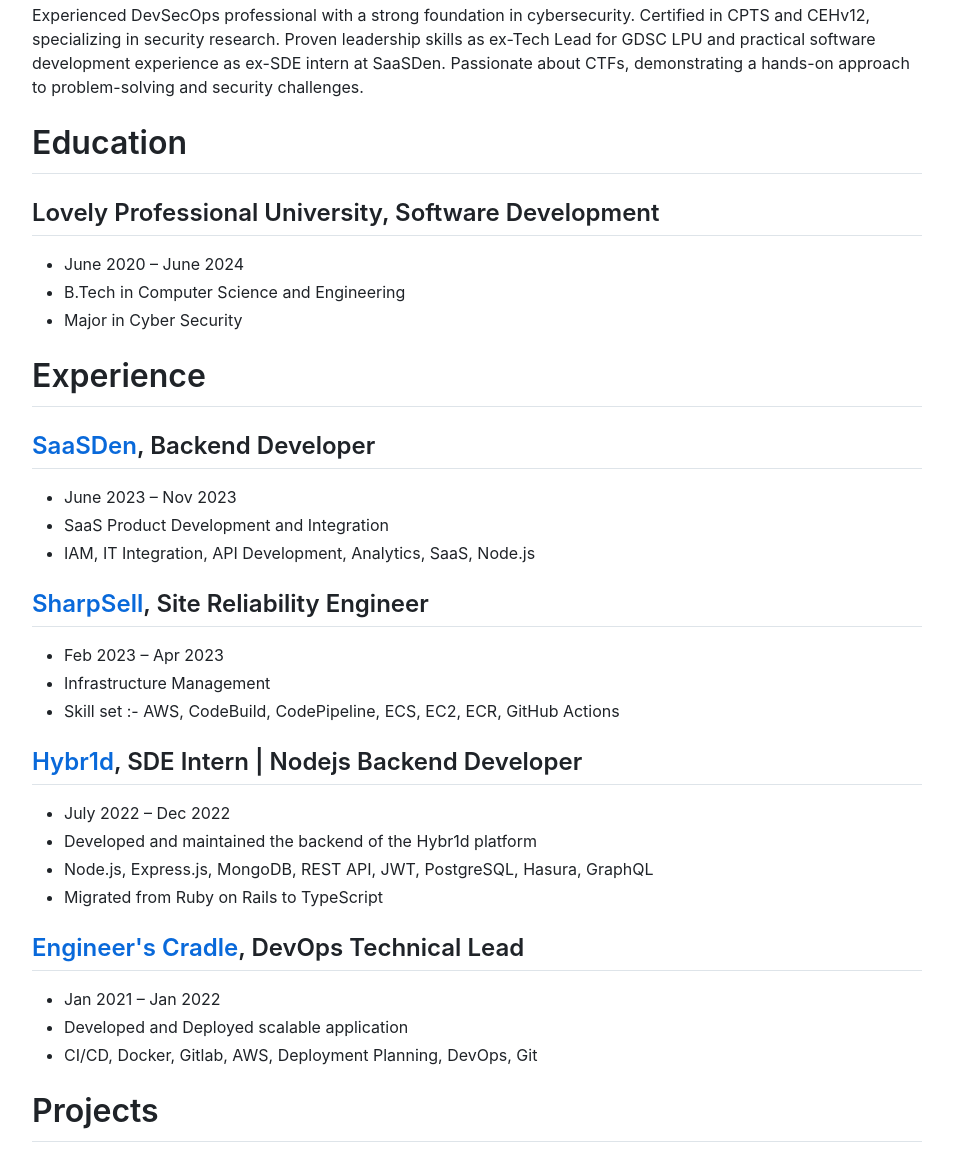
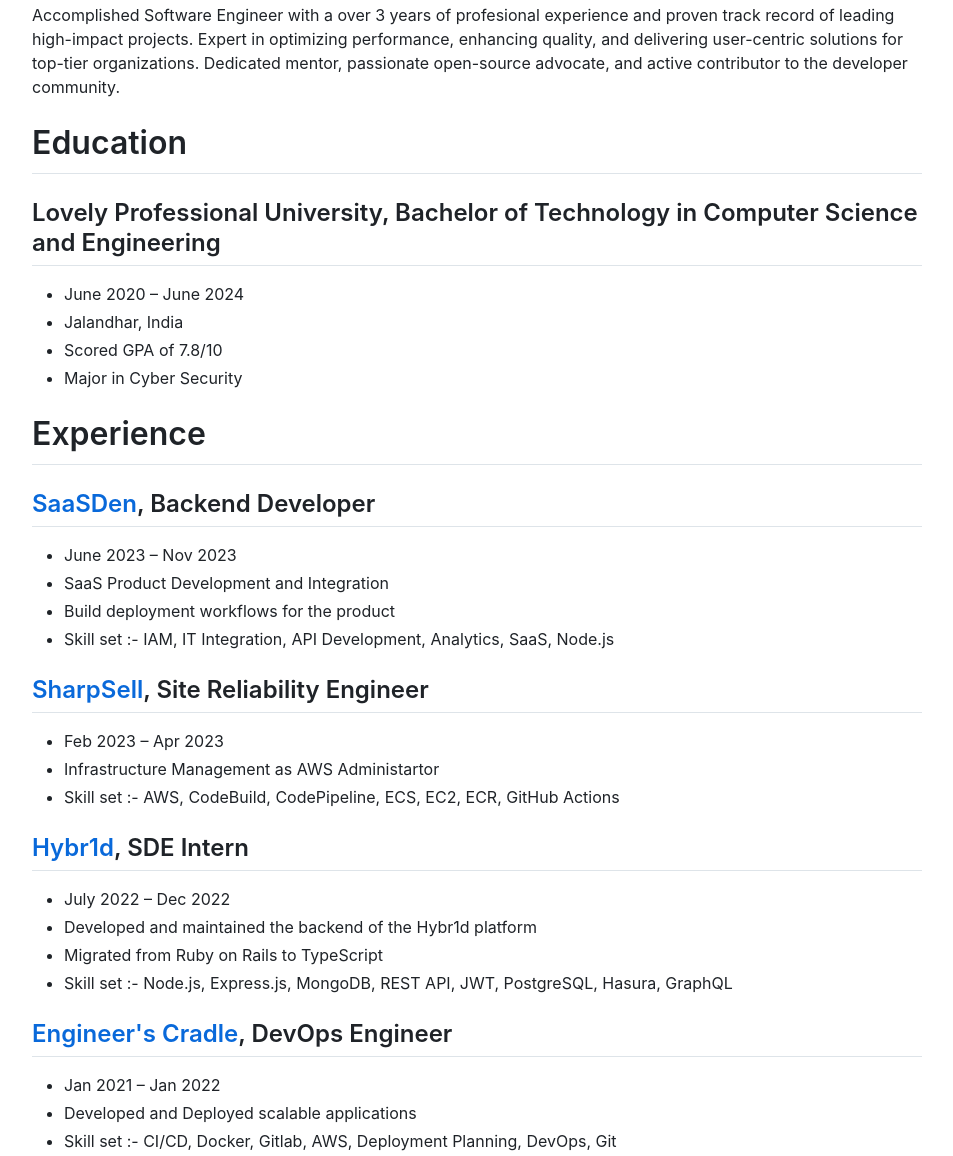
Before and after one commit to BRAVO68WEB/Cv, a plain HTML site: page docs/index.html in a window 1280 px wide. Shown: the part 343-1499 px from the top of the page, without its empty margins (163-1116 px from the left). Drawn offline with nearby package versions, Linux system fonts and the light colour scheme.

Commit message:
Add release 1.0.3

```diff
--- a/docs/index.html
+++ b/docs/index.html
@@ -40,12 +40,13 @@
         <li>GitHub: <a href="https://github.com/bravo68web">bravo68web</a></li>
         </ul>
         <h1>Summary</h1>
-        <p>Experienced DevSecOps professional with a strong foundation in cybersecurity. Certified in CPTS and CEHv12, specializing in security research. Proven leadership skills as ex-Tech Lead for GDSC LPU and practical software development experience as ex-SDE intern at SaaSDen. Passionate about CTFs, demonstrating a hands-on approach to problem-solving and security challenges.</p>
+        <p>Accomplished Software Engineer with a over 3 years of profesional experience  and proven track record of leading high-impact projects. Expert in optimizing performance, enhancing quality, and delivering user-centric solutions for top-tier organizations. Dedicated mentor, passionate open-source advocate, and active contributor to the developer community.</p>
         <h1>Education</h1>
-        <h2>Lovely Professional University, Software Development</h2>
+        <h2>Lovely Professional University, Bachelor of Technology in Computer Science and Engineering</h2>
         <ul>
         <li>June 2020 – June 2024</li>
-        <li>B.Tech in Computer Science and Engineering</li>
+        <li>Jalandhar, India</li>
+        <li>Scored GPA of 7.8/10</li>
         <li>Major in Cyber Security</li>
         </ul>
         <h1>Experience</h1>
@@ -53,32 +54,34 @@
         <ul>
         <li>June 2023 – Nov 2023</li>
         <li>SaaS Product Development and Integration</li>
-        <li>IAM, IT Integration, API Development, Analytics, SaaS, Node.js</li>
+        <li>Build deployment workflows for the product</li>
+        <li>Skill set :- IAM, IT Integration, API Development, Analytics, SaaS, Node.js</li>
         </ul>
         <h2><a href="https://sharpsell.ai">SharpSell</a>, Site Reliability Engineer</h2>
         <ul>
         <li>Feb 2023 – Apr 2023</li>
-        <li>Infrastructure Management</li>
+        <li>Infrastructure Management as AWS Administartor</li>
         <li>Skill set :- AWS, CodeBuild, CodePipeline, ECS, EC2, ECR, GitHub Actions</li>
         </ul>
-        <h2><a href="https://zenadmin.io">Hybr1d</a>, SDE Intern | Nodejs Backend Developer</h2>
+        <h2><a href="https://zenadmin.io">Hybr1d</a>, SDE Intern</h2>
         <ul>
         <li>July 2022 – Dec 2022</li>
         <li>Developed and maintained the backend of the Hybr1d platform</li>
-        <li>Node.js, Express.js, MongoDB, REST API, JWT, PostgreSQL, Hasura, GraphQL</li>
         <li>Migrated from Ruby on Rails to TypeScript</li>
+        <li>Skill set :- Node.js, Express.js, MongoDB, REST API, JWT, PostgreSQL, Hasura, GraphQL</li>
         </ul>
-        <h2><a href="https://engineerscradle.com">Engineer's Cradle</a>, DevOps Technical Lead</h2>
+        <h2><a href="https://engineerscradle.com">Engineer's Cradle</a>, DevOps Engineer</h2>
         <ul>
         <li>Jan 2021 – Jan 2022</li>
-        <li>Developed and Deployed scalable application</li>
-        <li>CI/CD, Docker, Gitlab, AWS, Deployment Planning, DevOps, Git</li>
+        <li>Developed and Deployed scalable applications</li>
+        <li>Skill set :- CI/CD, Docker, Gitlab, AWS, Deployment Planning, DevOps, Git</li>
         </ul>
         <h1>Projects</h1>
         <h2><a href="https://github.com/BRAVO68WEB/pacsearch">Pacsearch</a></h2>
         <ul>
         <li>June 2024</li>
         <li>Pacman Package Finder</li>
+        <li>Indexed over 120,000 packages</li>
         <li>Tech Stack: Next.js, TypeScript, TailwindCSS, Rust, Github Actions, GraphQL, PostgreSQL</li>
         </ul>
         <h2><a href="https://github.com/BRAVO68WEB/zer0bin">Zer0bin</a></h2>
@@ -102,6 +105,7 @@
         <h2><a href="https://github.com/TheNestDevs/synode">Synode</a></h2>
         <ul>
         <li>June 2024</li>
+        <li>Won 2nd place in HackForBengal 2024</li>
         <li>Synode (pronounced sai-node) is payment app from the future, to unplug and pay. </li>
         <li>Tech Stack: TypeScript, AVAX Blockchain, Flutter, Dart, AWS, Cloudflare</li>
         </ul>
@@ -114,14 +118,14 @@
         <ul>
         <li>July 2024</li>
         </ul>
-        <h1>Technologies</h1>
+        <h1>Skills</h1>
         <ul>
         <li>Web Development: HTML, CSS, JavaScript, Node.js, Express.js, React.js, Next.js</li>
         <li>Programming: Python, JavaScript, TypeScript, C++, Rust, Go, Shell</li>
         <li>Databases: PostgreSQL, SQLite, Redis, MySQL, MongoDB</li>
         <li>Tools: Postman, Vim, VS Code, Git, GitHub, Nginx</li>
         <li>DevOps: AWS, Heroku, Netlify, Vercel, DigitalOcean, Google Cloud, Azure, GitHub Actions, CodeBuild, CodePipeline, ECS, EC2, ECR, GCP, Azure</li>
-        <li>Security: CEHv12, CPTS, Security Researcher, CTF Player, OWASP, DevSecOps, Nmap, Burp Suite, Metasploit, Wireshark, WPScan, Nessus, Nikto, OSINT</li>
+        <li>Cyber Security: CEHv12, CPTS, Security Researcher, CTF Player, OWASP, DevSecOps, Nmap, Burp Suite, Metasploit, Wireshark, WPScan, Nessus, Nikto, OSINT</li>
         </ul>
     </article>
 </body>
```
Also changed, not shown: 1 other file.
